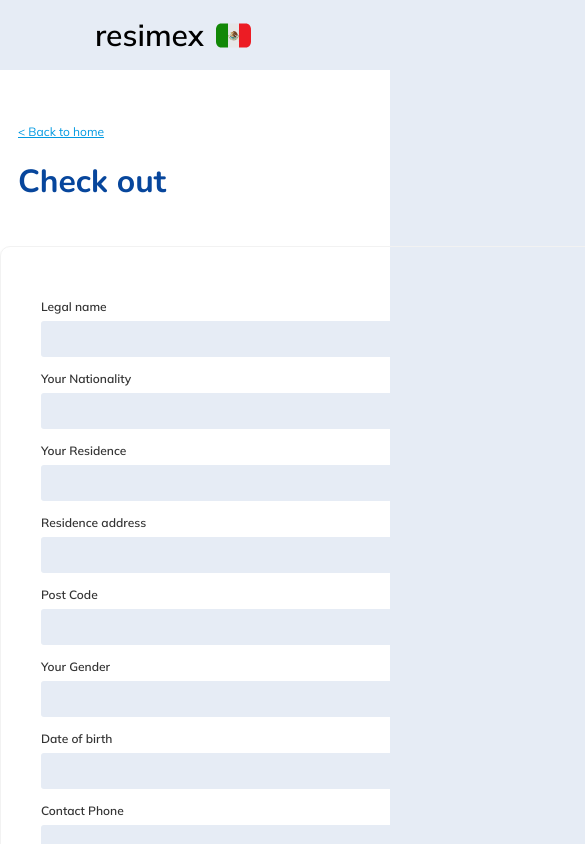
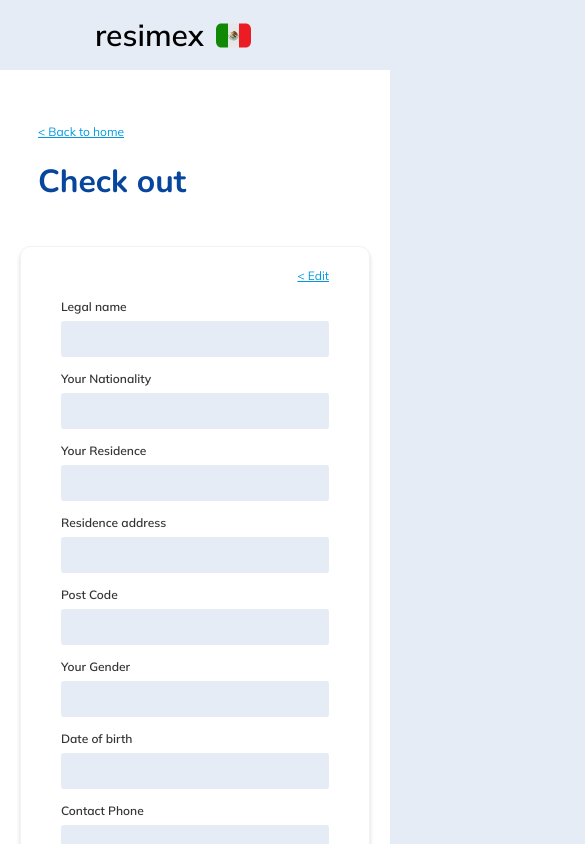
Before and after one commit to EnriqueChavez09/academlo_web, a Next.js app: page /application/steps/checkout in a window 390 px wide. Shown: the top 844 px of the page, 585 px wide, since content can reach past the window. Built offline with nearby package versions, Linux system fonts and the light colour scheme.

Commit message:
style: realizando responsive para tablet

```diff
--- a/src/styles/containers/step/FormCheckoutStep.scss
+++ b/src/styles/containers/step/FormCheckoutStep.scss
@@ -1,8 +1,18 @@
 .formCheckoutStep {
   @extend .borderContent;
   padding: 20px 40px;
-  width: 665px;
-
+  @include breakpoints(sm) {
+    width: 350px;
+  }
+  @include breakpoints(md) {
+    width: 391px;
+  }
+  @include breakpoints(lg) {
+    width: 410px;
+  }
+  @include breakpoints(xl) {
+    width: 665px;
+  }
   &__back {
     display: flex;
     a {
@@ -26,7 +36,7 @@
   &__button {
     height: 55.92px;
     display: flex;
-    @include breakpoints(xl) {
+    @include breakpoints(lg) {
       display: none;
     }
   }
--- a/src/styles/containers/step/FormPersonalInformationStep.scss
+++ b/src/styles/containers/step/FormPersonalInformationStep.scss
@@ -19,6 +19,9 @@
     width: 391px;
   }
   @include breakpoints(lg) {
+    width: 410px;
+  }
+  @include breakpoints(xl) {
     width: 665px;
   }
   &__form {
--- a/src/styles/containers/step/FormUploadStep.scss
+++ b/src/styles/containers/step/FormUploadStep.scss
@@ -8,6 +8,9 @@
     width: 391px;
   }
   @include breakpoints(lg) {
+    width: 410px;
+  }
+  @include breakpoints(xl) {
     width: 665px;
   }
   &__form {
--- a/src/styles/pages/step/PersonalInformation.scss
+++ b/src/styles/pages/step/PersonalInformation.scss
@@ -29,7 +29,7 @@
     @include breakpoints(sm) {
       display: none;
     }
-    @include breakpoints(xl) {
+    @include breakpoints(lg) {
       display: block;
     }
     &__button {
```
